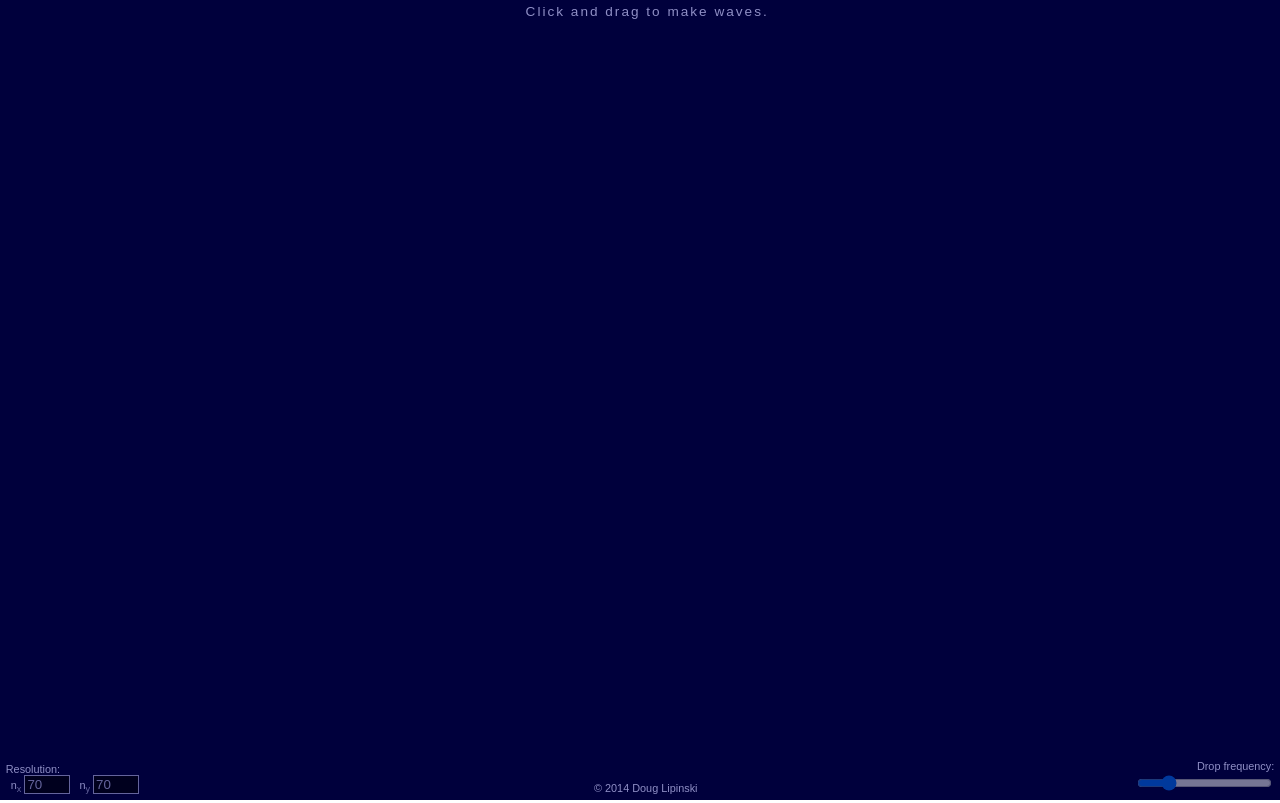
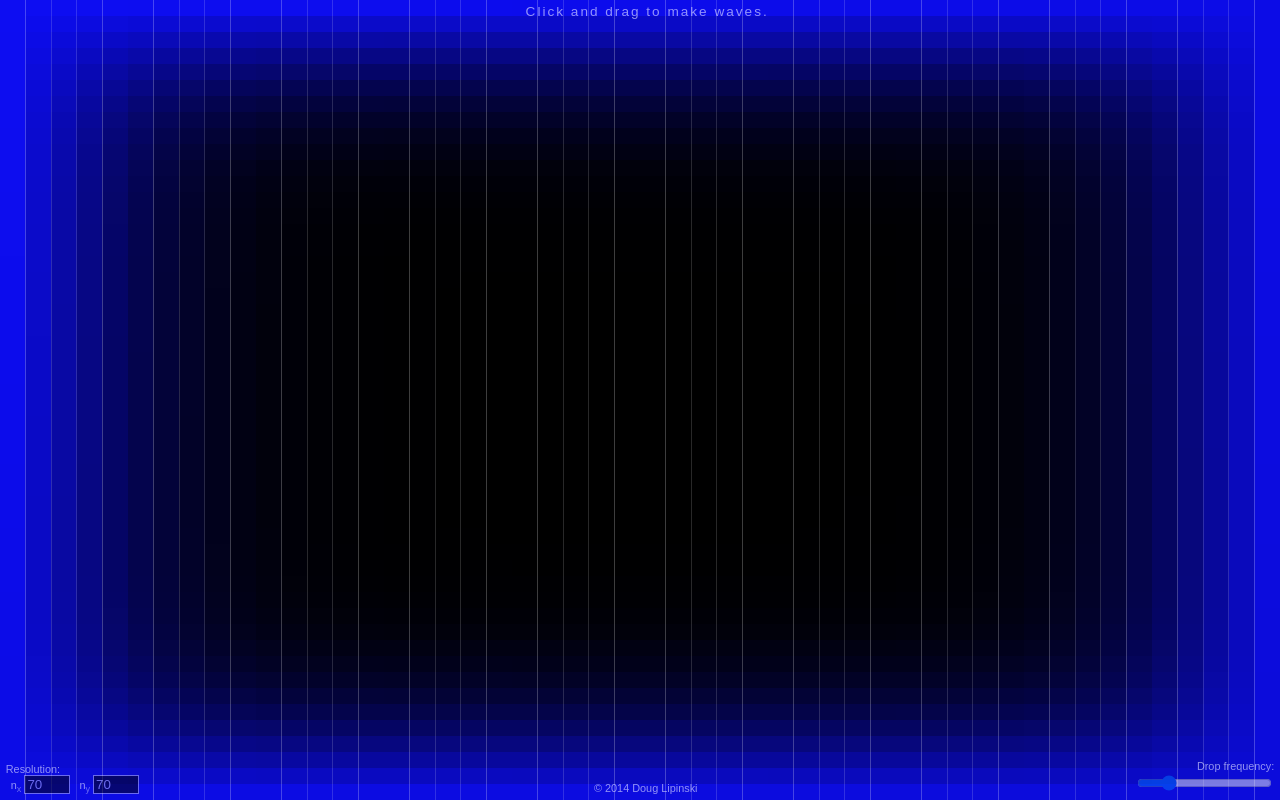
Before and after one commit to penteract/ld60, a website built with Vite: page index.html in a window 1280 px wide. Built offline with nearby package versions, Linux system fonts and the light colour scheme; animation ran at ten frames a second.

Commit message:
Get simple simulation working

```diff
--- a/index.html
+++ b/index.html
@@ -32,7 +32,7 @@
 		</form>
 
 		<canvas id="main_canvas"></canvas>
-		<script type="module" src="/src/sim.ts"></script>
+		<script type="module" src="/src/simplesim.ts"></script>
 		<script type="module" src="/src/main.ts"></script>
 
 	</body>
--- a/src/main.ts
+++ b/src/main.ts
@@ -4,7 +4,7 @@
 |                                                              |
 \*~~~~~~~~~~~~~~~~~~~~~~~~~~~~~~~~~~~~~~~~~~~~~~~~~~~~~~~~~~~~*/
 
-import { SimState } from "./sim";
+import {H,W,step} from "./simplesim";
 
 
 var mouseState = {
@@ -138,7 +138,11 @@ function LoopSim() {
 			} else {
 				params.dt=0.025;
 			}
-			sim = new SimState(params.nx,params.ny,params.H,params.dt,document.getElementById("drop_range").value);
+			sim = {
+        //new SimState(params.nx,params.ny,params.H,params.dt,document.getElementById("drop_range").value);
+        water:new Array(W).fill(0).map(()=>new Array(H).fill(0)),
+        ground:new Array(W).fill(0).map(()=>new Array(H).fill(0))
+      }
 
 			//Initialize:
 			for (var j=0; j<sim.ny; j++)
@@ -155,7 +159,24 @@ function LoopSim() {
 		newResolution=false;
 	}
 	//sim.eta.Draw(canvas,ctx,params.eta*1.00,params.eta*1.03);
-	sim.eta.Draw(canvas,ctx,0,0.25);
-	sim.Step(mouseState,canvas);
+	//sim.eta.Draw(canvas,ctx,0,0.25);
+	//sim.Step(mouseState,canvas);
+	let t = performance.now()
+	for(let i=0;i<10;i++)step(sim.water,sim.ground)
+  console.log(performance.now()-t)
+  //console.log(sim.water[3][3])
+  draw(sim.water,sim.ground)
 	requestAnimationFrame(LoopSim);
 }
+
+function draw(water,ground){
+  canvas.width = window.innerWidth;
+  canvas.height = window.innerHeight;
+  let cw = canvas.width/W
+  let ch = canvas.height/H
+  for(let x=0;x<W;x++)
+    for(let y=0;y<H;y++){
+      ctx.fillStyle="hsl(240deg,90%,"+0.5*water[x][y]+"%)"
+      ctx.fillRect(x*cw,y*ch,cw,ch)
+    }
+}
--- /dev/null
+++ b/src/simplesim.ts
@@ -0,0 +1,39 @@
+
+//height of silt above bedrock
+//var ground:number[][] = [];
+
+//height from bedrock
+//var water:number[][] = [];
+
+//assumption: water>=ground
+
+
+export var W=50
+export var H=50
+export var dt =1/40
+
+export function step(water,ground){
+  //var newwater = new Array(W).fill(0).map(()=>new Array(H).fill(0))
+  for(let xy=0;xy<W+H-1;xy++){
+    for(let x=Math.max(0,xy-(H-1));x<Math.min(W,xy+1);x++){
+      let y = xy - x;
+      //console.log(x,y)
+      if (x==0 || x==W-1 || y==0 || y==H-1){
+        water[x][y]=W+H -xy*0.1
+      }
+      if(x>0 && y>0){
+        for (let [dx,dy] of [[-1,0],[0,-1]]){
+          let w = water[x+dx][y+dy]
+          let g = ground[x+dx][y+dy]
+          let hd = water[x][y] - w
+          let flow = hd*dt
+          // can't have more flowing out than the amount of water above ground on the tile
+          flow = Math.max(flow,g-w)
+          flow = Math.min(flow,water[x][y]-ground[x][y])
+          water[x][y]-=flow
+          water[x+dx][y+dy]+=flow
+        }
+      }
+    }
+  }
+}
```
